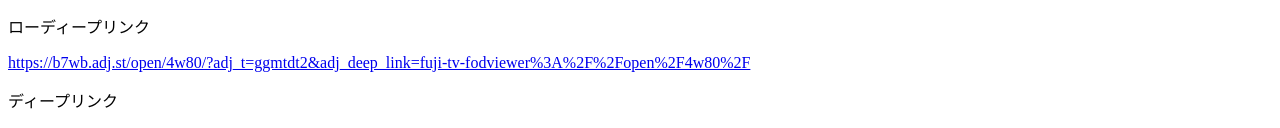
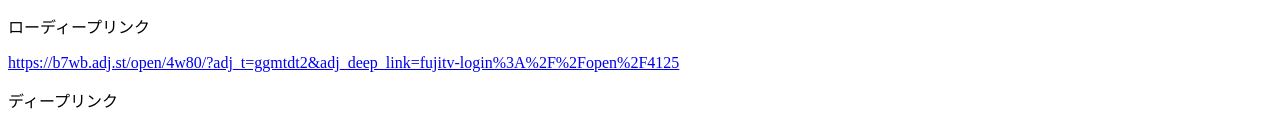
Before and after one commit to Shu-Kanno/FOD20250501, a plain HTML site: page index.html in a window 1280 px wide. Shown: the part 150-278 px from the top of the page. Drawn offline with Linux system fonts and the light colour scheme.

Commit message:
Update index.html

```diff
--- a/index.html
+++ b/index.html
@@ -11,7 +11,7 @@
 	<p>カスタムスキーム</p>
 	<a href="fuji-tv-fodviewer://open/4125/">fuji-tv-fodviewer://open/4125/</a>
 	<p>ローディープリンク</p>
-	<a href="https://b7wb.adj.st/open/4w80/?adj_t=ggmtdt2&adj_deep_link=fuji-tv-fodviewer%3A%2F%2Fopen%2F4w80%2F">https://b7wb.adj.st/open/4w80/?adj_t=ggmtdt2&adj_deep_link=fuji-tv-fodviewer%3A%2F%2Fopen%2F4w80%2F</a>
+	<a href="https://b7wb.adj.st/open/4w80/?adj_t=ggmtdt2&adj_deep_link=fuji-tv-fodviewer%3A%2F%2Fopen%2F4w80%2F">https://b7wb.adj.st/open/4w80/?adj_t=ggmtdt2&adj_deep_link=fujitv-login%3A%2F%2Fopen%2F4125</a>
 	<p>ディープリンク</p>
 	<a href="https://b7wb.adj.st/open/4125?adj_t=1njfpffd&adj_adgroup=test_adgroup1&adj_creative=test_creative1&adj_deep_link=fujitv-login%3A%2F%2Fopen%2F4125&adj_redirect=https%3A%2F%2Ffod.fujitv.co.jp%2Fregister%3Futm_source%3Dgoogle%26utm_medium%3Dcpc%26utm_campaign%3Dtest_campaign1%26utm_content%3Dtest_creative1">https://b7wb.adj.st/open/4125?adj_t=1njfpffd&adj_adgroup=test_adgroup1&adj_creative=test_creative1&adj_deep_link=fujitv-login%3A%2F%2Fopen%2F4125&adj_redirect=https%3A%2F%2Ffod.fujitv.co.jp%2Fregister%3Futm_source%3Dgoogle%26utm_medium%3Dcpc%26utm_campaign%3Dtest_campaign1%26utm_content%3Dtest_creative1</a>
 </body>
```
